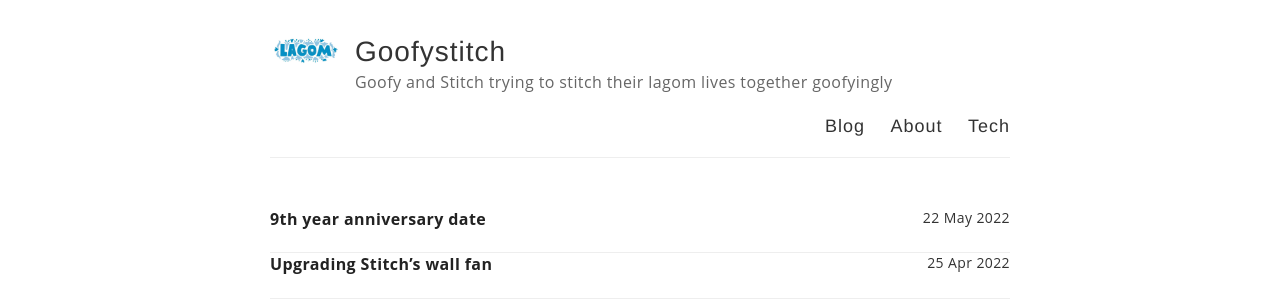
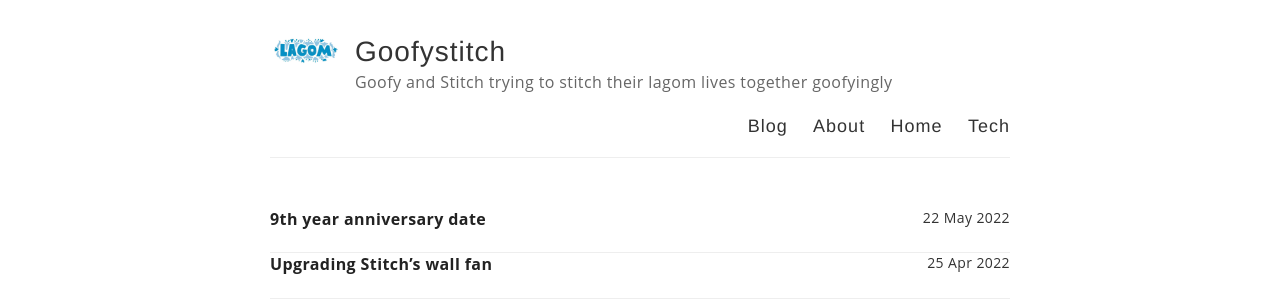
Before and after one commit to ourcarus/casadelagom, a Jekyll site: the page built from index.html, in a window 1280 px wide. Shown: the top 302 px of the page. Built offline with Jekyll 4.4.1, drawn with Linux system fonts in a browser that asks for light colours.

Commit message:
Update default.html

```diff
--- a/_layouts/default.html
+++ b/_layouts/default.html
@@ -29,6 +29,7 @@
           <nav>
             <a href="{{ site.baseurl }}/">Blog</a>
             <a href="{{ site.baseurl }}/about">About</a>
+            <a href="{{ site.baseurl }}/home">Home</a>
             <a href="{{ site.baseurl }}/tech">Tech</a>
           </nav>
         </header>
```
